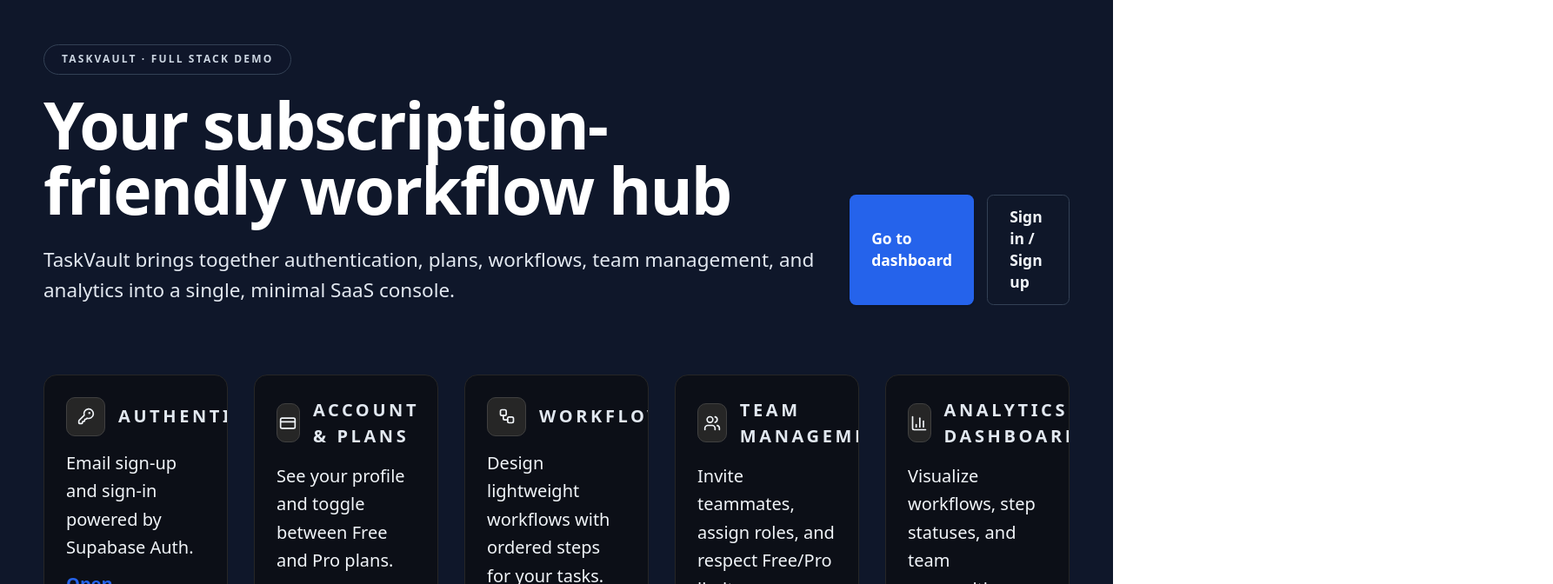
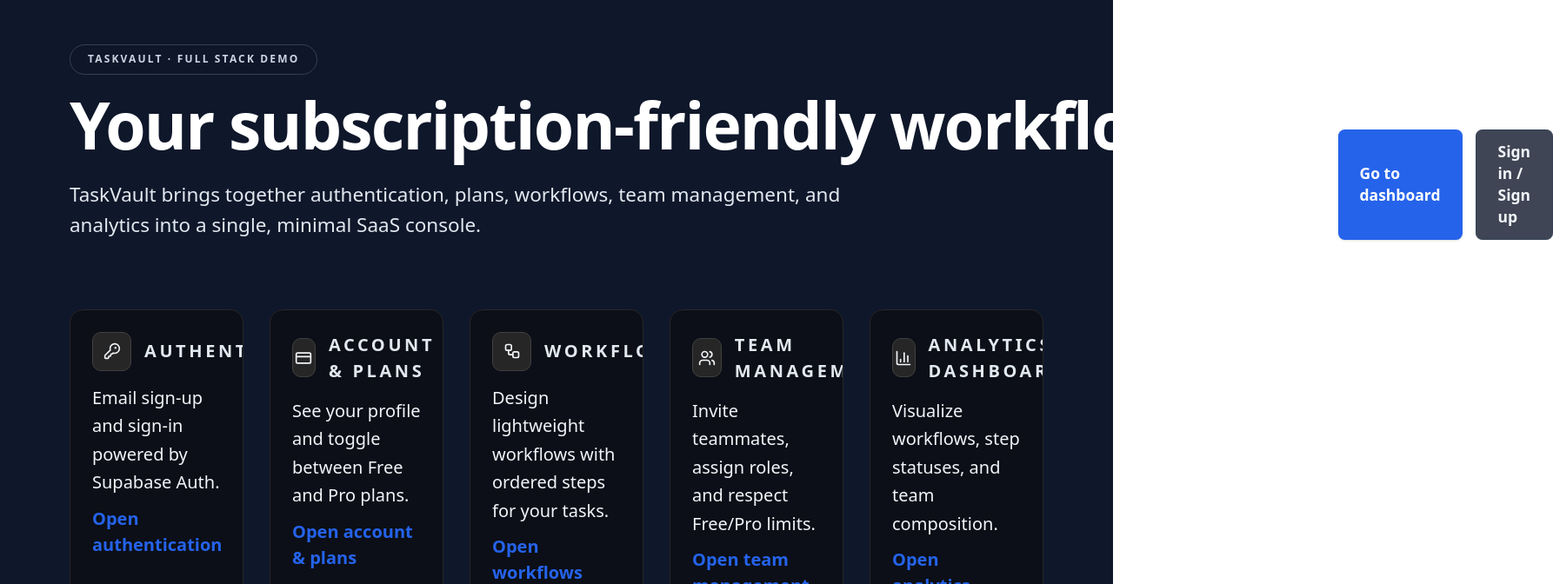
Before and after one commit to yskhub/TaskVault, a Next.js app in the folder taskvault-frontend/: page / in a window 1280 px wide. Shown: the top 672 px of the page at 87% size, 1786 px wide, since content can reach past the window. Built offline with nearby package versions, Linux system fonts and the light colour scheme.

Commit message:
Widen homepage content and keep hero in one line on desktop

```diff
--- a/taskvault-frontend/app/page.tsx
+++ b/taskvault-frontend/app/page.tsx
@@ -50,8 +50,8 @@ const sections = [
 
 export default function Home() {
   return (
-    <main className="min-h-screen bg-primary text-white px-4 py-10 sm:px-8 lg:px-10">
-      <div className="mx-auto flex w-full max-w-7xl flex-col gap-16">
+    <main className="min-h-screen bg-primary text-white px-4 py-10 sm:px-8 lg:px-10 xl:px-16">
+      <div className="mx-auto flex w-full max-w-screen-2xl flex-col gap-16">
         <motion.header
           className="space-y-4"
           initial={{ opacity: 0, y: 16 }}
@@ -63,7 +63,7 @@ export default function Home() {
           </span>
           <div className="flex flex-col gap-4 sm:flex-row sm:items-end sm:justify-between">
             <div>
-              <h1 className="text-5xl sm:text-6xl font-extrabold tracking-tight">
+              <h1 className="text-5xl sm:text-6xl font-extrabold tracking-tight lg:whitespace-nowrap">
                 Your subscription-friendly workflow hub
               </h1>
               <p className="mt-5 max-w-3xl text-lg text-slate-200">
```
